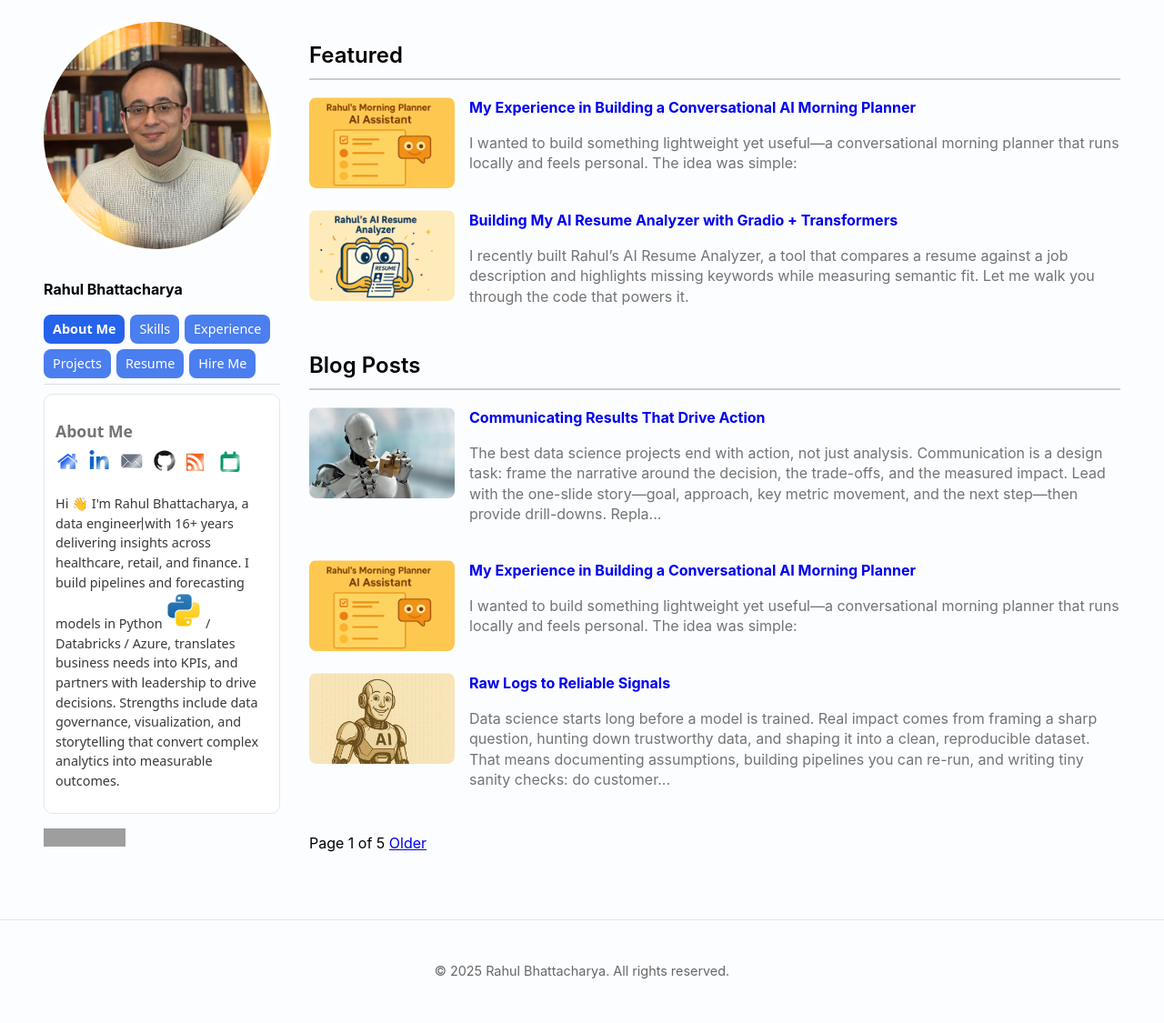
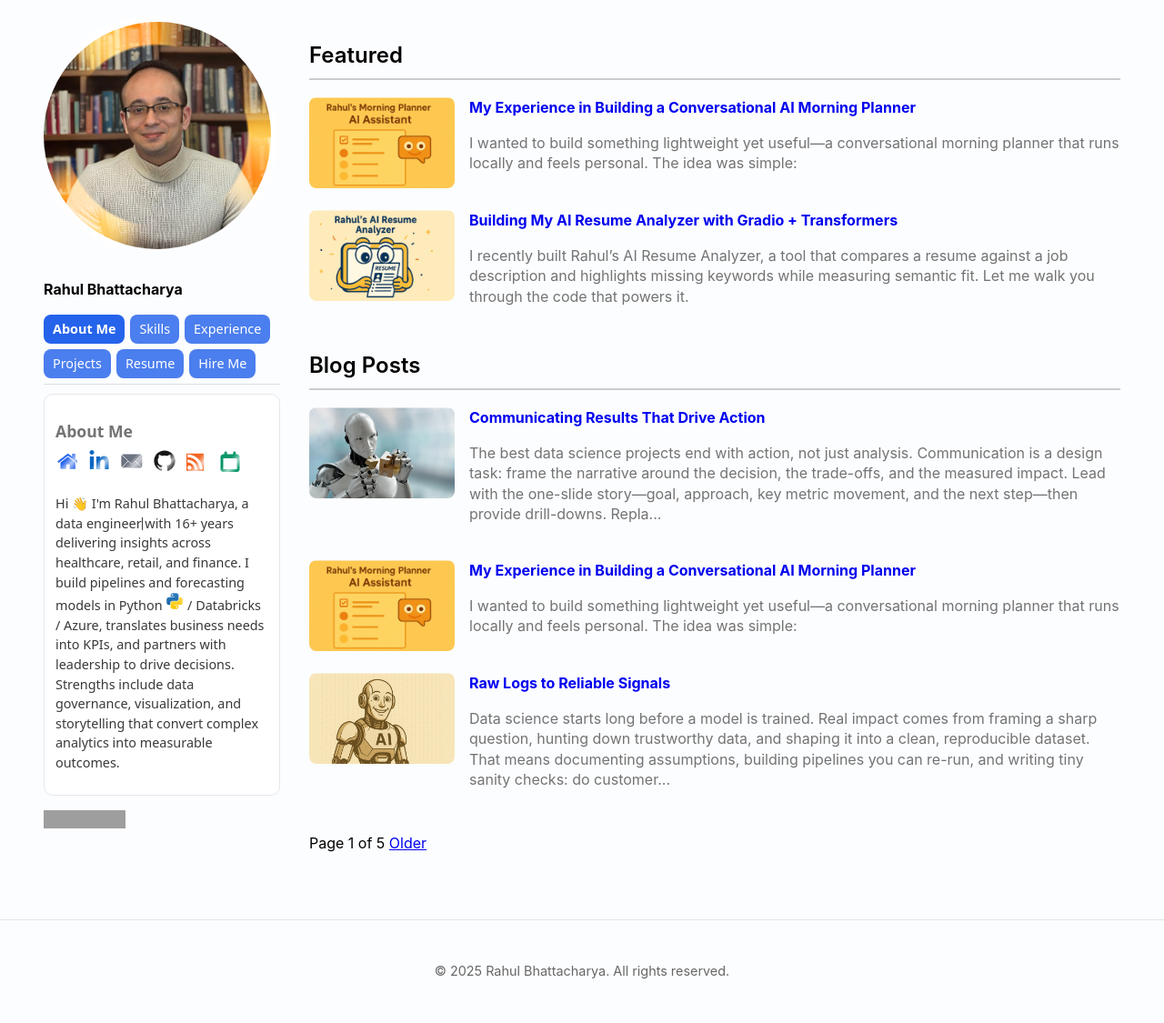
Before and after one commit to RahulBhattacharya1/RahulBhattacharya1.github.io, a Jekyll site: the page built from index.html, in a window 1280 px wide. Shown: the whole page at 91% size. Built offline with Jekyll 4.4.1, drawn with Linux system fonts in a browser that asks for light colours; the list of posts is cut into pages by our own code; grey boxes are pictures that could not be loaded.

Commit message:
Update default.html

```diff
--- a/_layouts/default.html
+++ b/_layouts/default.html
@@ -132,7 +132,7 @@ c0 86 3 159 6 162 8 9 118 -2 226 -22z m104 -715 c43 -18 102 -72 124 -114 84
     <div class="tab-panel active" id="about">
       <h2>About Me</h2>
       <ul class="social-icons" id="social-icons"></ul>
-      <p class="bio">Hi 👋 I'm Rahul Bhattacharya, a data <span id="role" class="type-cursor">scientist</span> with 16+ years<br/>delivering insights across healthcare, retail, and finance.  I build pipelines and forecasting models in Python <img src="/assets/icons/python.svg" alt="Python Icon" width="40" height="40"> / Databricks / Azure, translates business needs into KPIs, and partners with leadership to drive decisions. Strengths include data governance, visualization, and storytelling that convert complex analytics into measurable outcomes.</p>
+      <p class="bio">Hi 👋 I'm Rahul Bhattacharya, a data <span id="role" class="type-cursor">scientist</span> with 16+ years<br/>delivering insights across healthcare, retail, and finance.  I build pipelines and forecasting models in Python <img src="/assets/icons/python.svg" alt="Python Icon" width="20" height="20"> / Databricks / Azure, translates business needs into KPIs, and partners with leadership to drive decisions. Strengths include data governance, visualization, and storytelling that convert complex analytics into measurable outcomes.</p>
     </div>
 
     <div class="tab-panel" id="skills">
```
